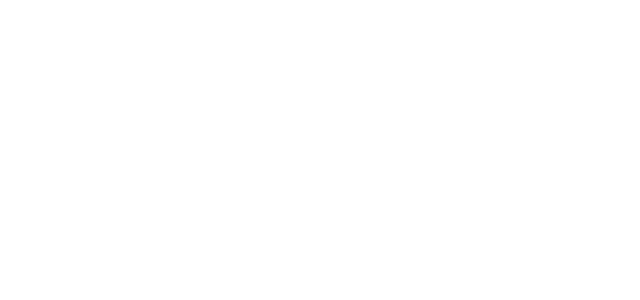
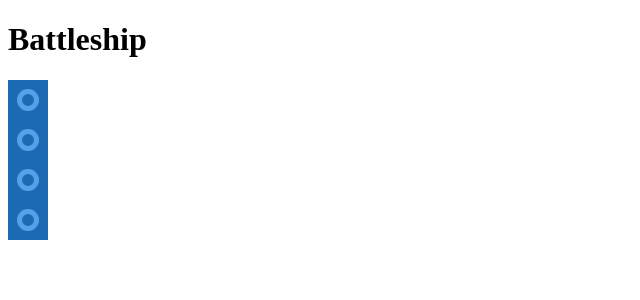
Before and after one commit to alxdrian/Battleship, a React (Create React App) app: page / in a window 1280 px wide. Shown: the top 300 px of the page, without its empty margins (0-640 px from the left). Built offline with nearby package versions, Linux system fonts and the light colour scheme.

Commit message:
create coordinate component

```diff
--- a/src/App.js
+++ b/src/App.js
@@ -1,6 +1,13 @@
+import Coordinate from "./components/Coordinate";
+
 function App() {
   return (
     <div>
+      <h1>Battleship</h1>
+      <Coordinate />
+      <Coordinate />
+      <Coordinate />
+      <Coordinate />
     </div>
   );
 }
--- a/src/components/Coordinate.js
+++ b/src/components/Coordinate.js
@@ -0,0 +1,30 @@
+import styled from "@emotion/styled";
+
+const CoordinateBlock = styled.div`
+  width: 40px;
+  height: 40px;
+  background-color: #1C69B4;
+  display: flex;
+  justify-content: center;
+  align-items: center;
+`;
+
+const CoordinatePin = styled.div`
+  width: 12px;
+  height: 12px;
+  border-radius: 50%;
+  border: 5px solid #57A0E7;
+  cursor: pointer;
+
+  &:hover {
+    border-color: white;
+  }
+`;
+
+export default function Coordinate({ x, y }) {
+  return (
+    <CoordinateBlock>
+      <CoordinatePin />
+    </CoordinateBlock>
+  );
+}
```
Also changed, not shown: src/components/Board.js (added).
